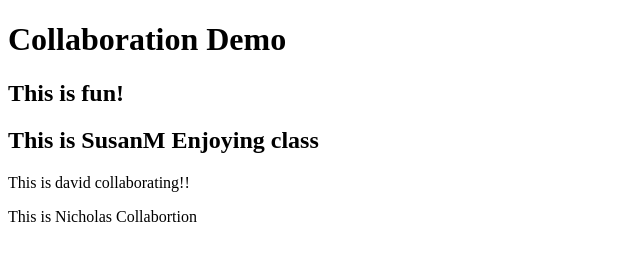
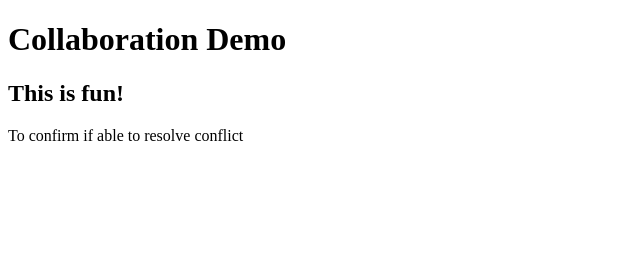
Before and after one commit to d-kahara/collaboration-demo, a plain HTML site: page index.html in a window 1280 px wide. Shown: the whole page, without its empty margins (0-640 px from the left). Drawn offline with Linux system fonts and the light colour scheme.

Commit message:
Add line see able to resolve conflict

```diff
--- a/index.html
+++ b/index.html
@@ -8,9 +8,6 @@
 <body>
     <h1>Collaboration Demo</h1>
     <h2>This is fun!</h2>
-    <h2>This is SusanM Enjoying class</h2>
-    <p>This is david collaborating!!</p>
-    <p>This is Nicholas Collabortion</p>
-
+    <p>To confirm if able to resolve conflict</p>
 </body>
 </html>
```
